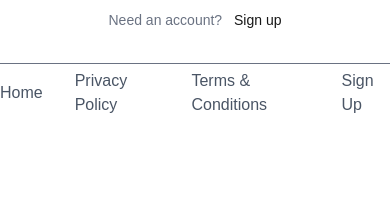
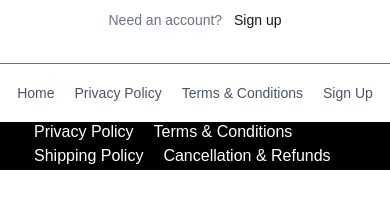
Before and after one commit to harshsaini2375/Ecommerce, a Next.js app: page /login in a window 390 px wide. Shown: the part 722-930 px from the top of the page. Before the commit the page ends 844 px from the top, so only its background shows below. Built offline with nearby package versions, Linux system fonts and the light colour scheme; no server answers.

Commit message:
responsive footer added

```diff
--- a/app/Components/Footer.js
+++ b/app/Components/Footer.js
@@ -4,30 +4,30 @@ import Link from "next/link";
 const Footer = () => {
   return (
     <div>
-    <div className='w-screen md:flex hidden mt-20 h-[33vh] grid-cols-4  justify-evenly bg-black text-white '>
-      <div className="first border-2 border-black flex flex-col pt-10 items-center gap-2 w-[15vw]">
+    <div className='w-screen md:flex md:mt-20 md:mb-0 mb-12  mt-5 md:h-[33vh] h-fit grid-cols-4  justify-evenly bg-black text-white '>
+      <div className="first border-2 border-black md:flex hidden flex-col pt-10 items-center gap-2 w-[15vw]">
         <h1 className='font-bold text-lg'>Exclusive</h1>
         <div className='text-sm'>Subscribe</div>
         <div className='text-sm'>Get 10&#37; off your first order</div>
       </div>
-      <div className="second border-2 border-black flex flex-col pt-10 items-center gap-2 w-[15vw]">
+      <div className="second border-2 border-black md:flex hidden flex-col pt-10 items-center gap-2 w-[15vw]">
       <h1 className='font-bold text-lg'>Support</h1>
         <div className='text-sm'>Rohtak&#44; Haryana&#44; India&#46;</div>
         <div className='text-sm'>harshsaini2375@gmail&#46;com</div>
         <div className='text-sm'>88015&#45;88888&#45;9999</div>
       </div>
-      <div className="third border-2 border-black flex flex-col pt-10 items-center gap-2 w-[15vw]">
+      <div className="third border-2 border-black md:flex hidden flex-col pt-10 items-center gap-2 w-[15vw] ">
         <h1 className='font-bold text-lg'>Account</h1>
         <div className='text-sm'>Login / Register</div>
         <Link href="/signup">SignUp</Link>
         <Link href="/cart">Cart</Link>
         <Link href="/wishlist">Wishlist</Link>
       </div>
-      <div className="fourth border-2 border-black flex flex-col pt-10 items-center gap-2 w-[15vw]">
-        <h1 className='font-bold text-lg'>Quick Links</h1>
+      <div className="fourth border-2 border-black flex-wrap flex md:flex-col pt-2 md:pt-10 items-center pl-8 md:pl-0 space-x-5 md:gap-2 md:w-[15vw] w-full">
+        <h1  className='font-bold text-lg md:block hidden'>Quick Links</h1>
         <Link href="/privacypolicy">Privacy Policy</Link>
+        <Link href="/terms">Terms &#38; Conditions</Link>
         <Link href="/shippingpolicy">Shipping Policy</Link>
-        <Link href="/terms">Terms &#38; Conditions</Link>
         <Link href="/refunds">Cancellation &#38; Refunds</Link>
 
       </div>
--- a/app/Components/Navbar.js
+++ b/app/Components/Navbar.js
@@ -69,7 +69,7 @@ const Navbar = () => {
       </div>
       <div className='w-screen px-2 md:px-0 py-2 md:h-[13vh]  border-gray-500 border-b-2 flex items-center justify-around md:pt-5'>
 
-        <ul className='md:h-full h-[7vh] w-full md:w-fit bottom-0 bg-white md:z-0 z-50 md:static fixed space-x-8 flex justify-center items-center text-gray-600 md:border-0 border-t-[1px] border-gray-500'>
+        <ul className='md:h-full h-[7vh] w-full md:w-fit bottom-0 bg-white md:z-0 z-50 md:static fixed md:space-x-8 space-x-5 md:text-base text-sm flex justify-center items-center text-gray-600 md:border-0 border-t-[1px] border-gray-500'>
           <Link href="/">Home</Link>
           <Link href="/privacypolicy">Privacy Policy</Link>
           <Link href="/terms">Terms &#38; Conditions</Link>
```
